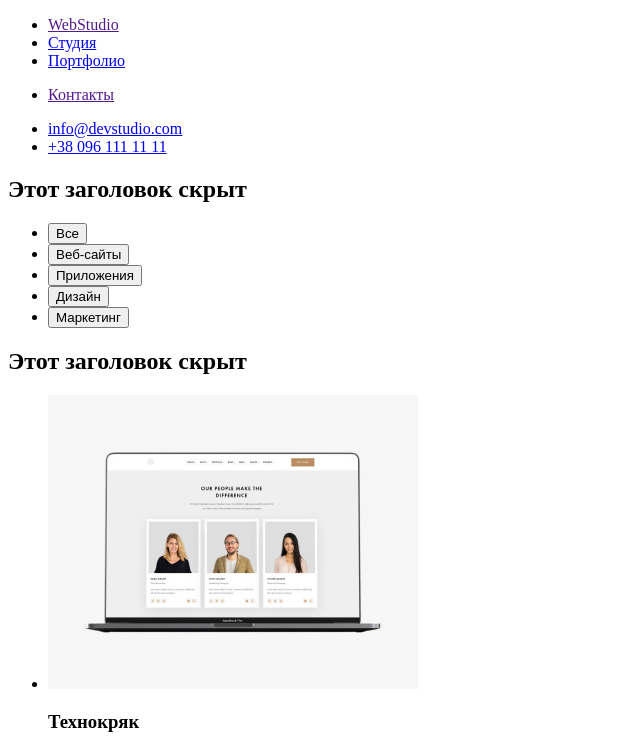
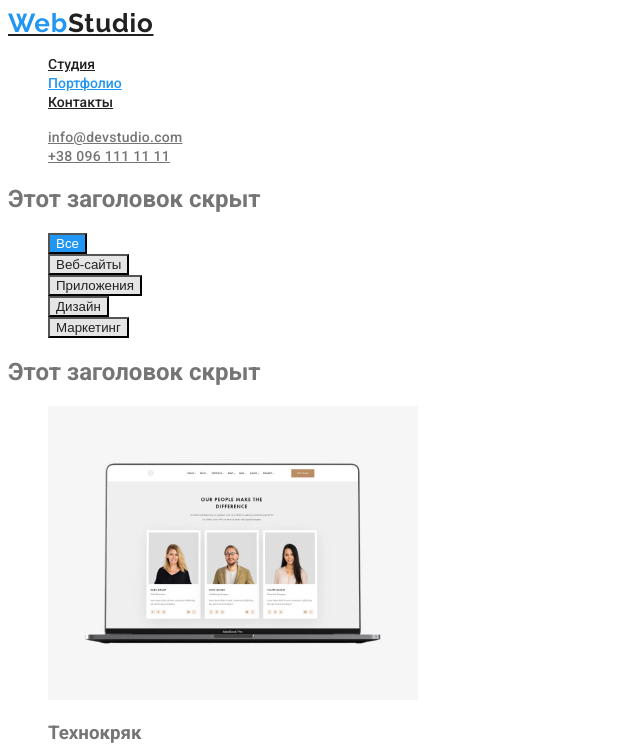
Before and after one commit to serhii198228/goit-markup-hw-02, a plain HTML site: page portfolio.html in a window 1280 px wide. Shown: the top 749 px of the page, without its empty margins (0-640 px from the left). Drawn offline with Linux system fonts and the light colour scheme; files that its build step writes are made by us from their sources.

Commit message:
Давил оформление кнопок

```diff
--- /dev/null
+++ b/css/style.css/style.css
@@ -0,0 +1,72 @@
+/* цвет основного текста color: #757575;
+цвет вторичного текста: #212121; */
+/* акцент: #2196F3; */
+/* цвет фона основной: #E5E5E5; */
+/* цвет фона вторичный: #F5F4FA; */
+
+:root {
+  --primary-text-color: #757575;
+  --title-text-color: #212121;
+  --accent-color: #2196f3;
+  --primary-whaite-color: #ffffff;
+}
+body {
+  font-family: roboto, sans-serif;
+  color: var(--primary-text-color);
+}
+ul {
+  list-style: none;
+}
+/* heder */
+
+/* logo */
+.logo {
+  font-family: raleway, sans-serif;
+  color: var(--title-text-color);
+  font-size: 26px;
+  line-height: 1,19;
+  letter-spacing: 0.03em;
+}
+
+.logo-color {
+  color: var(--accent-color);
+}
+/* site-nave */
+
+.site-nave .link{
+  color: var(--title-text-color);
+  font-family: Roboto, sans-serif;
+  font-weight: 500;
+  font-size: 14px;
+  line-height: 1,14
+  letter-spacing: 0.02em;
+}
+  .site-nave .link:hover,
+  .site-nave .link:focus {
+    color: var(--accent-color);
+  }
+  .site-nave .link.current {
+    color: var(--accent-color);
+  }
+/* contakt list */
+
+  .contact .list {
+  color: var(--primary-text-color);
+  font-style: normal;
+  font-weight: 500;
+  font-size: 14px;
+  line-height: 1,14px;
+  letter-spacing: 0.02em;
+  }
+
+  /* projects */
+
+  .button {
+  color: var(--title-text-color);
+  background-color: #E5E5E5;
+  }
+
+  .button.primary {
+  background-color: var(--accent-color);
+  color:#FFFFFF;
+  }
--- a/portfolio.html
+++ b/portfolio.html
@@ -4,69 +4,69 @@
     <meta charset="UTF-8" />
     <meta http-equiv="X-UA-Compatible" content="IE=edge" />
     <meta name="viewport" content="width=device-width, initial-scale=1.0" />
-    <title>Document</title>
+    <title>Портфолио</title>
+
     <link rel="preconnect" href="https://fonts.googleapis.com" />
     <link rel="preconnect" href="https://fonts.gstatic.com" crossorigin />
     <link
       href="https://fonts.googleapis.com/css2?family=Raleway:wght@700&family=Roboto:wght@400;500;700;900&display=swap"
       rel="stylesheet"
     />
-    <link rel="stylesheet" href="./style.css/"
+
+    <link rel="stylesheet" href="./css/style.css/style.css" />
   </head>
   <body>
+
     <!--Верхняя линия-->
+
     <header>
+
+      <a href="/" class="logo"><span lang="en" class="logo-color">Web</span><span>Studio</span></a>
+
       <nav>
-        <ul>
-          <li>
-            <a href="">WebStudio</a>
-          </li>
-          <li>
-            <a href="./index.html">Студия</a>
-          </li>
-          <li>
-            <a href="./portfolio.html">Портфолио</a>
-          </li>
+        <ul class="site-nave list">
+
+          <li><a href="./index.html" class="link">Студия</a></li>
+
+          <li><a href="./portfolio.html" class="link current">Портфолио</a></li>
+
+          <li><a href="" class="link">Контакты</a></li>
+
         </ul>
+
       </nav>
-      <ul>
-        <li>
-          <a href="">Контакты</a>
-        </li>
-      </ul>
 
-      <ul>
-        <li>
-          <a href="mailto:info@devstudio.com">info@devstudio.com</a>
-        </li>
-        <li>
-          <a href="tel:+380961111111">+38 096 111 11 11</a>
-        </li>
+      <ul class="contact list">
+
+        <li><a href="mailto:info@devstudio.com" class="contact list">info@devstudio.com</a></li>
+
+        <li><a href="tel:+380961111111" class="contact list">+38 096 111 11 11</a></li>
       </ul>
     </header>
     <main>
+
       <!--Проекты-->
+
       <section>
-        <h2 class="b">Этот заголовок скрыт</h2>
+
+        <h1 class="b">Этот заголовок скрыт</h1>
+
         <ul>
-          <li>
-            <button type="button">Все</button>
-          </li>
-          <li>
-            <button type="button">Веб-сайты</button>
-          </li>
-          <li>
-            <button type="button">Приложения</button>
-          </li>
-          <li>
-            <button type="button">Дизайн</button>
-          </li>
-          <li>
-            <button type="button">Маркетинг</button>
-          </li>
+
+          <li><button type="button" class="button primary">Все</button></li>
+
+          <li><button type="button" class="button">Веб-сайты</button></li>
+
+          <li><button type="button" class="button">Приложения</button></li>
+
+          <li><button type="button" class="button">Дизайн</button></li>
+
+          <li><button type="button" class="button">Маркетинг</button></li>
+
         </ul>
       </section>
       <section>
+
         <h2 class="b">Этот заголовок скрыт</h2>
         <ul>
           <li>
--- a/style.css/style.css
+++ /dev/null
@@ -1,2 +0,0 @@
-body {
-}
```
Also changed, not shown: index.html (+10 -2 lines), images/WebStudio.jpg (added), 2 other files.
